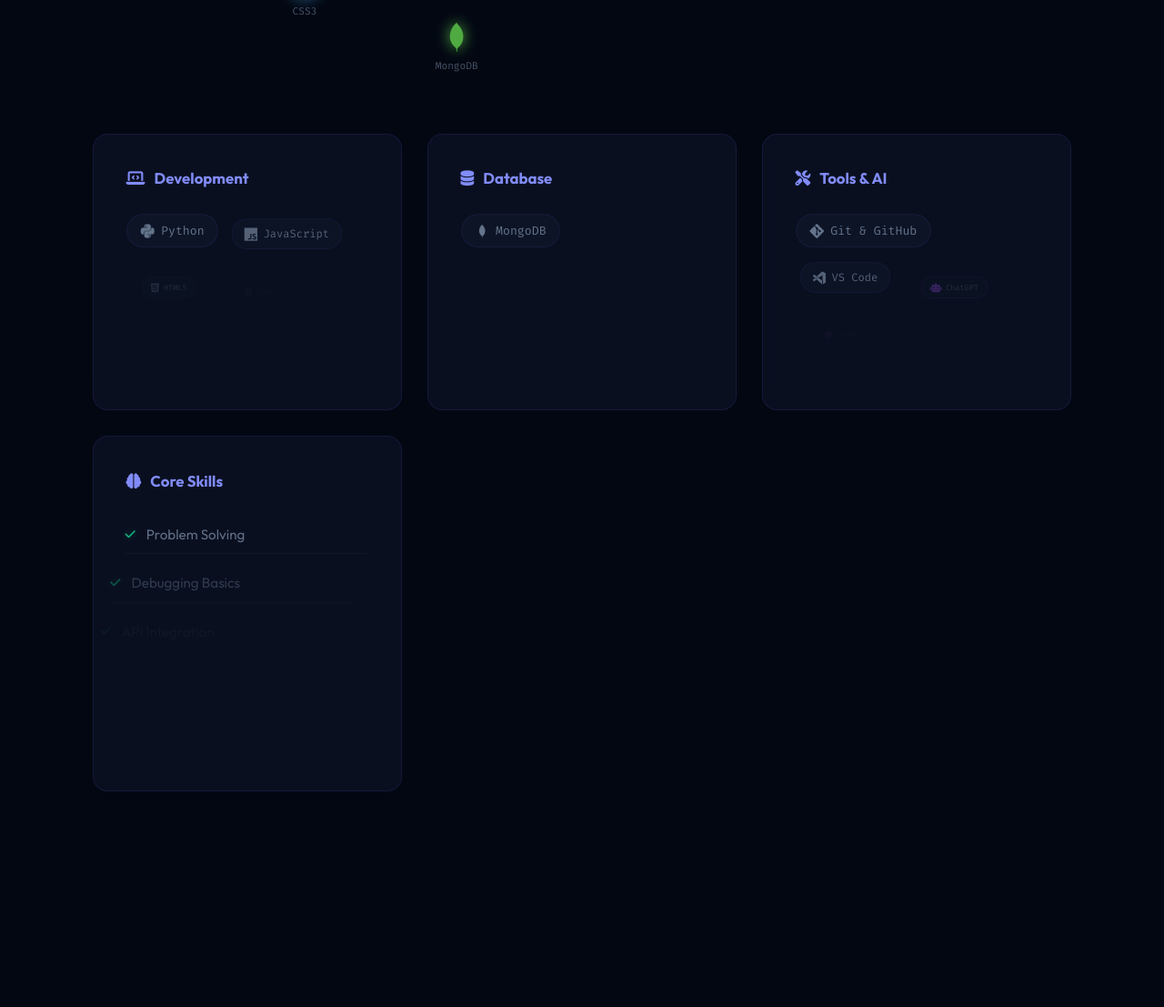
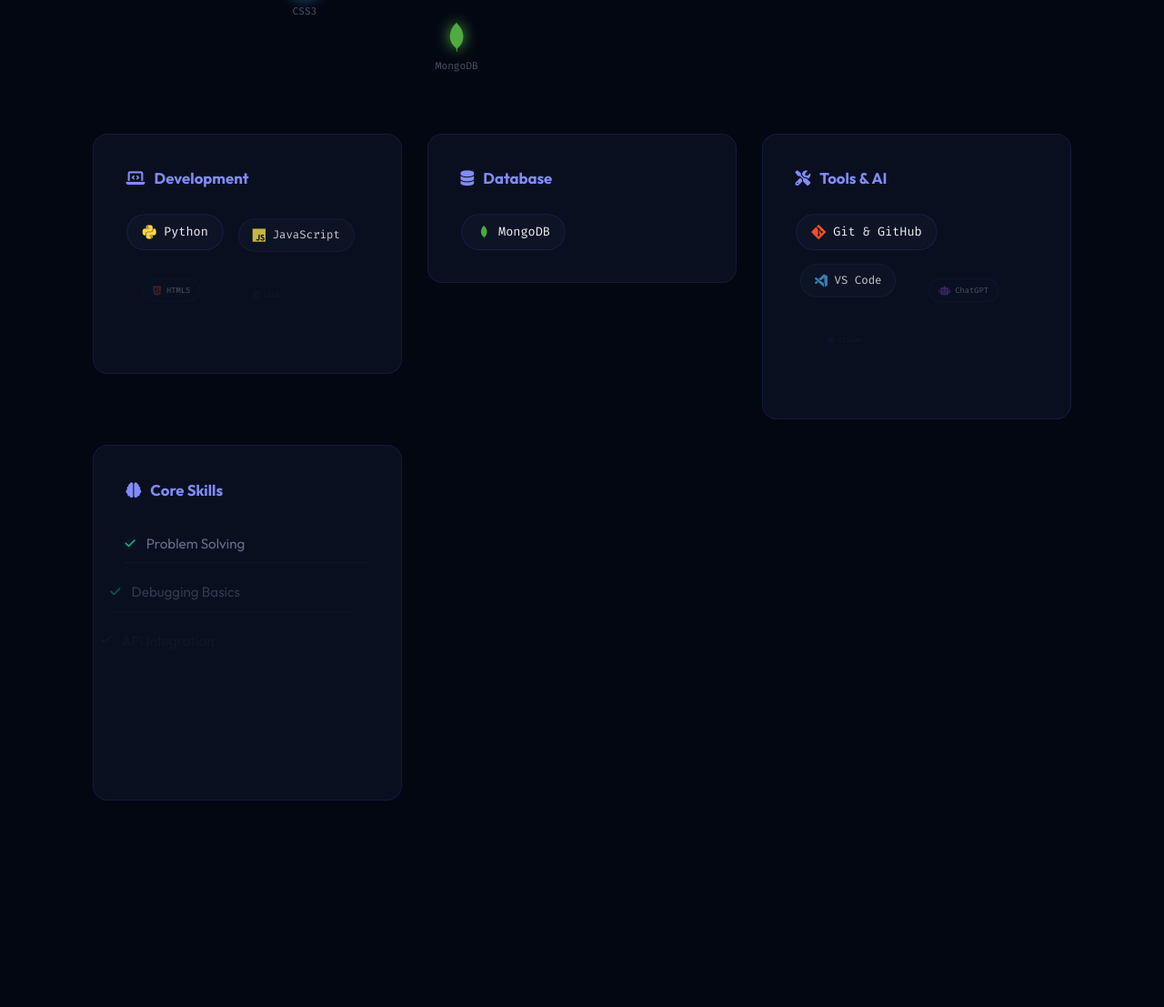
Before and after one commit to bose123-dark/portfolio, a Django app: page / in a window 1280 px wide. Shown: the part 2186-3293 px from the top of the page at 91% size. Run offline with Django 5.2, Linux system fonts and the light colour scheme; some libraries are stand-ins or nearby versions.

Commit message:
rebuild portfolio

```diff
--- a/portfolio_app/static/portfolio_app/style.css
+++ b/portfolio_app/static/portfolio_app/style.css
@@ -1066,6 +1066,7 @@
     display: grid;
     grid-template-columns: repeat(auto-fit, minmax(260px, 1fr));
     gap: 1.8rem;
+    align-items: start;
 }
 
 .skill-category {
@@ -1073,10 +1074,11 @@
     border: 1px solid var(--glass-border);
     border-radius: var(--radius);
     padding: 2.2rem;
-    backdrop-filter: blur(15px);
     transition: border-color 0.4s, box-shadow 0.4s, transform 0.4s;
     position: relative;
-    overflow: hidden;
+    overflow: visible;
+    display: flex;
+    flex-direction: column;
 }
 
 .skill-card-glow {
@@ -1087,6 +1089,8 @@
     transition: opacity 0.3s;
     pointer-events: none;
     z-index: 0;
+    border-radius: var(--radius);
+    overflow: hidden;
 }
 
 .skill-category:hover .skill-card-glow { opacity: 1; }
@@ -1124,51 +1128,40 @@
     gap: 10px;
     position: relative;
     z-index: 1;
+    align-content: flex-start;
 }
 
 .skill-tag {
     display: inline-flex;
     align-items: center;
-    gap: 7px;
-    background: rgba(15, 23, 42, 0.8);
-    padding: 7px 14px;
+    gap: 8px;
+    background: rgba(15, 23, 42, 0.65);
+    padding: 8px 16px;
     border-radius: 30px;
-    font-size: 0.83rem;
-    color: var(--text-muted);
-    border: 1px solid rgba(99, 102, 241, 0.1);
+    font-size: 0.85rem;
+    color: var(--text-main);
+    border: 1px solid rgba(99, 102, 241, 0.15);
     font-family: var(--font-mono);
     cursor: default;
     transition: all 0.3s cubic-bezier(0.4, 0, 0.2, 1);
-    position: relative;
-    overflow: hidden;
-}
-
-.skill-tag::before {
-    content: '';
-    position: absolute;
-    inset: 0;
-    background: linear-gradient(135deg, var(--primary), var(--secondary));
-    opacity: 0;
-    transition: opacity 0.3s;
-    z-index: -1;
-    border-radius: inherit;
 }
 
 .skill-tag:hover {
     color: #fff;
+    background: rgba(99, 102, 241, 0.15);
     border-color: var(--primary);
     transform: translateY(-3px) scale(1.05);
     box-shadow: 0 6px 20px rgba(99, 102, 241, 0.3);
 }
 
-.skill-tag:hover::before { opacity: 0.15; }
-
 .skill-tag i {
     font-size: 1rem;
     transition: transform 0.3s;
 }
 
-.skill-tag:hover i { transform: scale(1.2); }
+.skill-tag:hover i {
+    transform: scale(1.2);
+}
 
 .skill-tag.glow {
     border-color: rgba(168, 85, 247, 0.25);
@@ -1177,10 +1170,13 @@
 
 .skill-tag.glow:hover {
     border-color: var(--secondary);
+    background: rgba(168, 85, 247, 0.15);
     box-shadow: 0 6px 20px rgba(168, 85, 247, 0.3);
 }
 
-.skill-tag.ai-tag i { color: var(--secondary); }
+.skill-tag.ai-tag i {
+    color: var(--secondary);
+}
 
 .core-skills-list {
     list-style: none;
--- a/portfolio_app/templates/portfolio_app/index.html
+++ b/portfolio_app/templates/portfolio_app/index.html
@@ -15,7 +15,7 @@
     <!-- Devicons for skill icons -->
     <link rel="stylesheet" href="https://cdn.jsdelivr.net/gh/devicons/devicon@v2.15.1/devicon.min.css">
     <!-- Custom CSS -->
-    <link rel="stylesheet" href="{% static 'portfolio_app/style.css' %}">
+    <link rel="stylesheet" href="{% static 'portfolio_app/style.css' %}?v=20260612">
 </head>
 <body>
     <!-- Custom Cursor -->
@@ -257,19 +257,19 @@
                     <h3><i class="fa-solid fa-laptop-code"></i>Development</h3>
                     <div class="skill-tags">
                         <span class="skill-tag" data-icon="devicon-python-plain">
-                            <i class="devicon-python-plain"></i>Python
+                            <i class="devicon-python-plain colored"></i>Python
                         </span>
                         <span class="skill-tag" data-icon="devicon-javascript-plain">
-                            <i class="devicon-javascript-plain"></i>JavaScript
+                            <i class="devicon-javascript-plain colored"></i>JavaScript
                         </span>
                         <span class="skill-tag" data-icon="devicon-html5-plain">
-                            <i class="devicon-html5-plain"></i>HTML5
+                            <i class="devicon-html5-plain colored"></i>HTML5
                         </span>
                         <span class="skill-tag" data-icon="devicon-css3-plain">
-                            <i class="devicon-css3-plain"></i>CSS3
+                            <i class="devicon-css3-plain colored"></i>CSS3
                         </span>
                         <span class="skill-tag" data-icon="devicon-django-plain">
-                            <i class="devicon-django-plain"></i>Django (Basics)
+                            <i class="devicon-django-plain colored"></i>Django (Basics)
                         </span>
                     </div>
                 </div>
@@ -279,7 +279,7 @@
                     <h3><i class="fa-solid fa-database"></i>Database</h3>
                     <div class="skill-tags">
                         <span class="skill-tag" data-icon="devicon-mongodb-plain">
-                            <i class="devicon-mongodb-plain"></i>MongoDB
+                            <i class="devicon-mongodb-plain colored"></i>MongoDB
                         </span>
                     </div>
                 </div>
@@ -289,10 +289,10 @@
                     <h3><i class="fa-solid fa-screwdriver-wrench"></i>Tools &amp; AI</h3>
                     <div class="skill-tags">
                         <span class="skill-tag" data-icon="devicon-git-plain">
-                            <i class="devicon-git-plain"></i>Git &amp; GitHub
+                            <i class="devicon-git-plain colored"></i>Git &amp; GitHub
                         </span>
                         <span class="skill-tag" data-icon="devicon-vscode-plain">
-                            <i class="devicon-vscode-plain"></i>VS Code
+                            <i class="devicon-vscode-plain colored"></i>VS Code
                         </span>
                         <span class="skill-tag glow ai-tag">
                             <i class="fa-solid fa-robot"></i>ChatGPT
```
